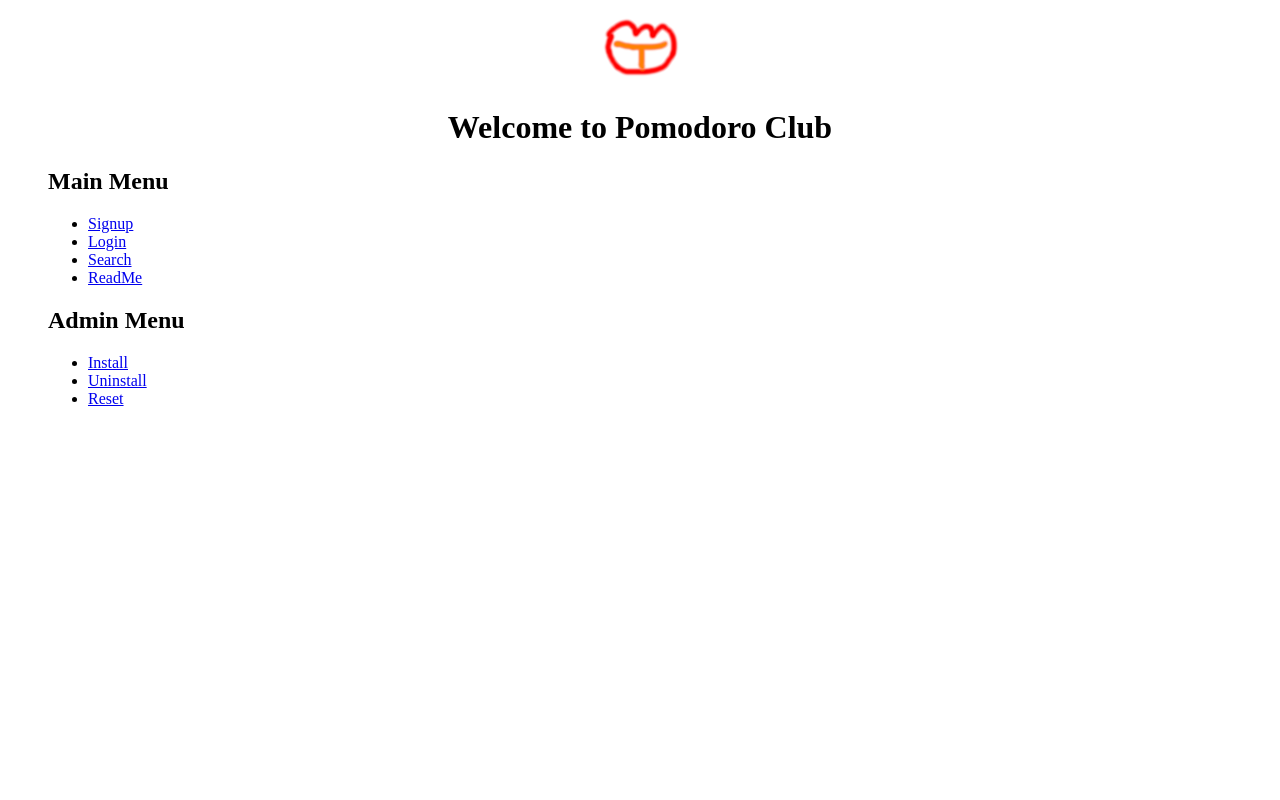
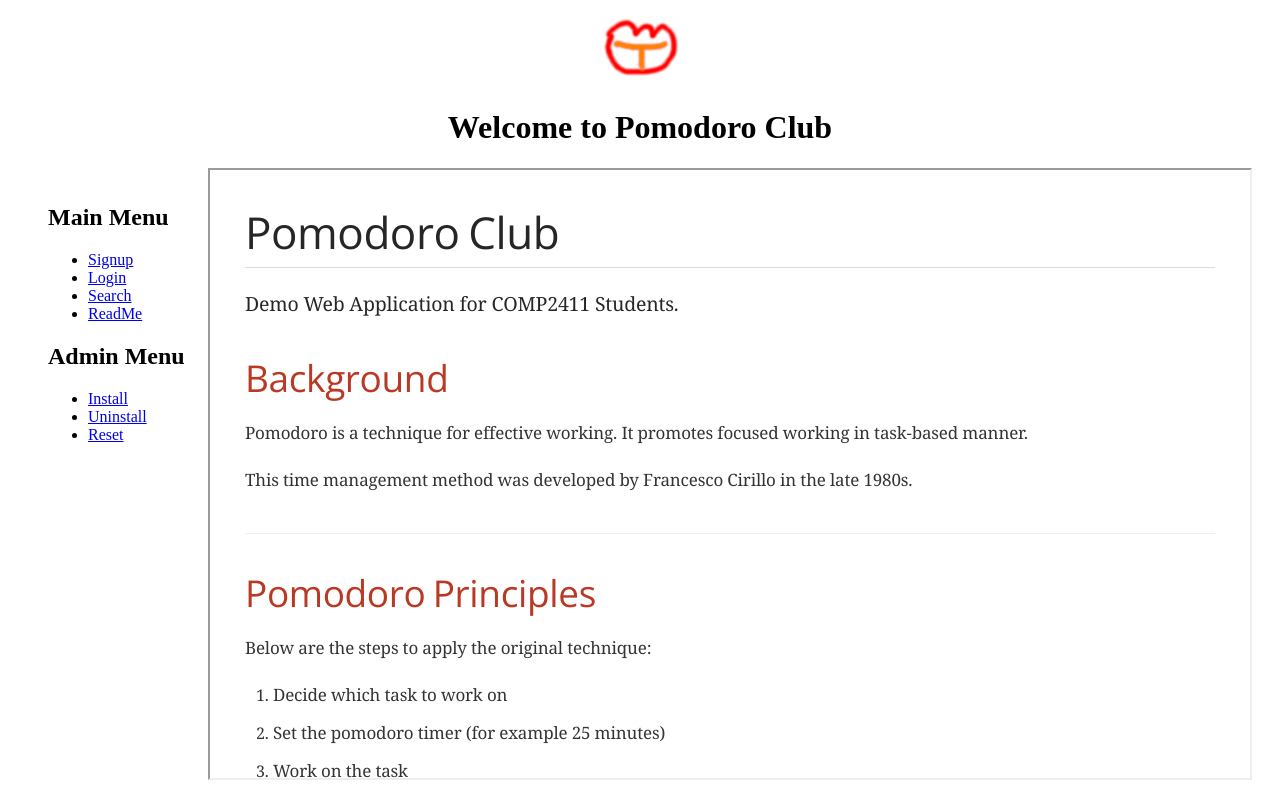
Before and after one commit to beenotung/pomodora_club, a PHP site: page / in a window 1280 px wide. Run offline with PHP 8.4, Linux system fonts and the light colour scheme; some web fonts are replaced.

Commit message:
added readme iframe in welcome page

```diff
--- a/web/index.php
+++ b/web/index.php
@@ -5,10 +5,30 @@
 </head>
 <body>
 <link rel="stylesheet" href="style/common.css">
-<div text-center>
+<style>
+    .head {
+        height: 10em;
+    }
+
+    .root {
+        display: flex;
+        align-items: flex-start;
+    }
+
+    menu, h2 {
+        width: 10em;
+    }
+
+    iframe {
+        width: calc(100vw - 15em);
+        height: calc(100vh - 12em);
+    }
+</style>
+<div text-center class="head">
     <img src="img/logo.png">
     <h1>Welcome to Pomodoro Club</h1>
 </div>
+<div class="root">
     <menu>
         <h2>Main Menu</h2>
         <ul>
@@ -24,5 +44,9 @@
             <li><a href="reset.php">Reset</a></li>
         </ul>
     </menu>
+    <main>
+        <iframe src="README.html"></iframe>
+    </main>
+</div>
 </body>
 </html>
```
Lines whose indentation alone changed are shown as unchanged.
